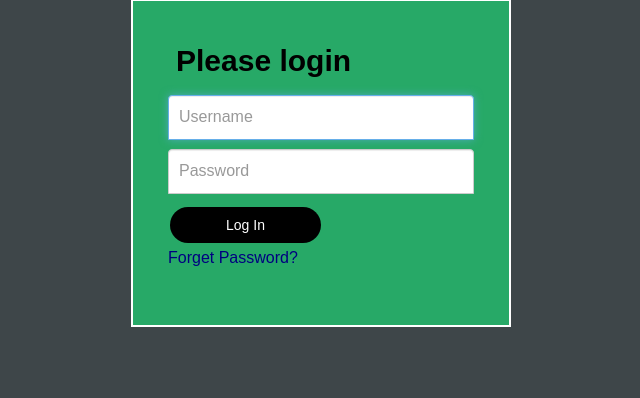
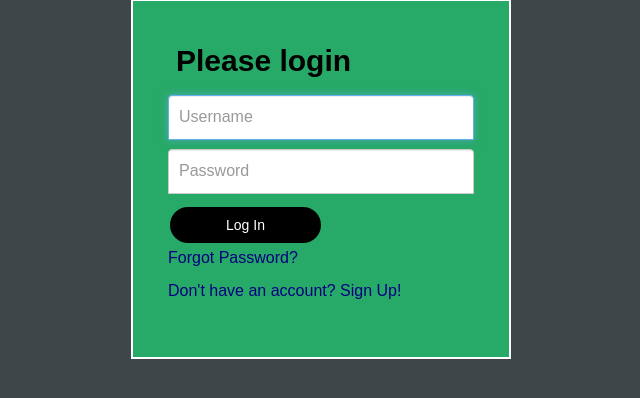
Before and after one commit to computer-science-team/seniorproject101, a PHP site: page /php/login.php in a window 1280 px wide. Shown: the part 81-479 px from the top of the page, without its empty margins (319-959 px from the left). Run offline with PHP 8.4, Linux system fonts and the light colour scheme.

Commit message:
Update login.php
Changed style, corrected spelling mistakes, now you can go to sign up page from Login Page.

```diff
--- a/preliminary Assesment/php/login.php
+++ b/preliminary Assesment/php/login.php
@@ -109,9 +109,10 @@ if(isset($_POST['signin']))
                 <h2 class="form-signin-heading">Please login</h2>
 
 				<p><input type="text" class="form-control" name="username" placeholder="Username" required="" autofocus="" /></p>
-              			<p><input type="password" class="form-control" name="password" placeholder="Password" required=""/></p>
+              	<p><input type="password" class="form-control" name="password" placeholder="Password" required=""/></p>
 				<input type="submit" name="signin" value="Log In">
-				<p><a href="forgot.php">Forget Password?</a></p>
+				<p><a href="forgot.php"> Forgot Password? </p>
+				<p>Don't have an account?	<a href="FirstPage.php">Sign Up!</a></p>
 
 
 			</form>
```
